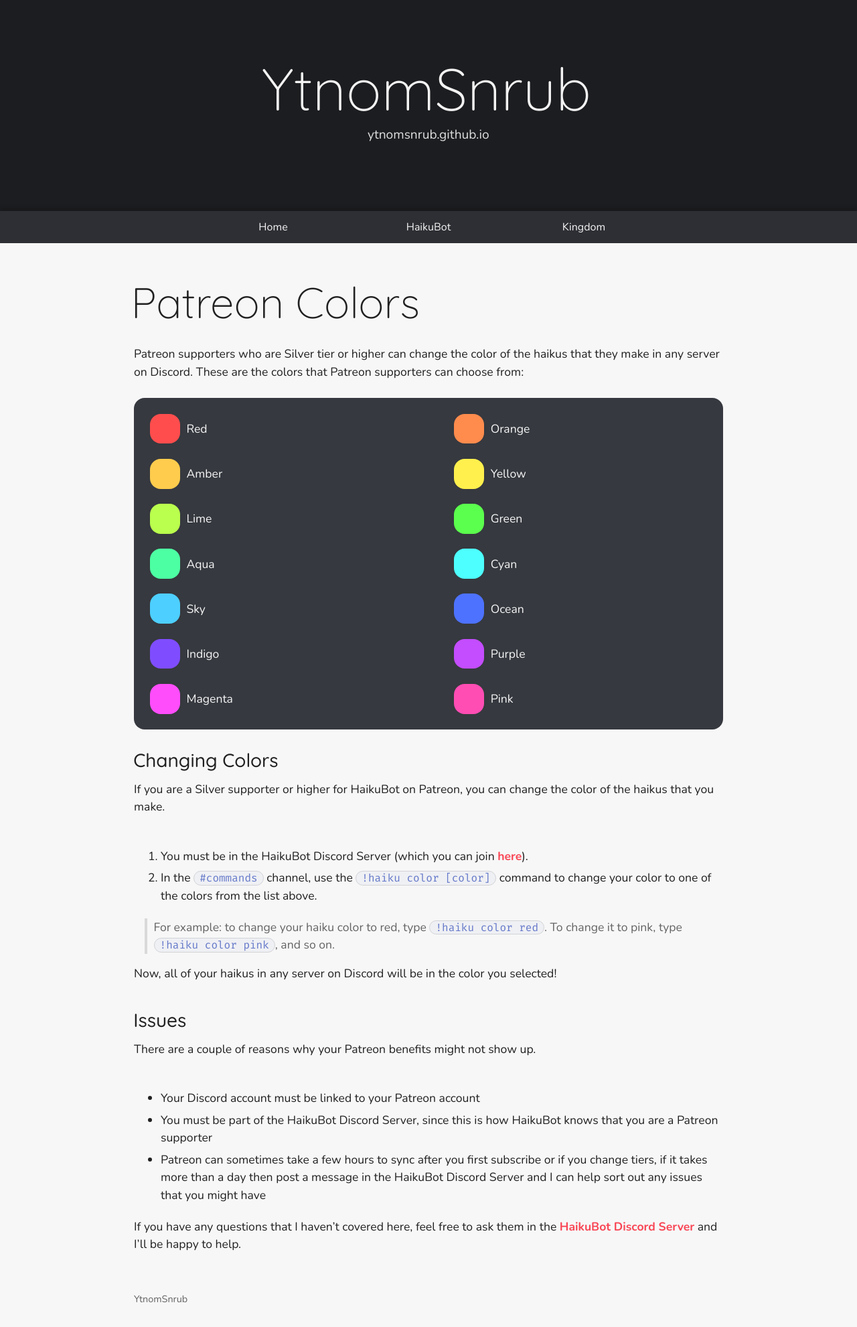
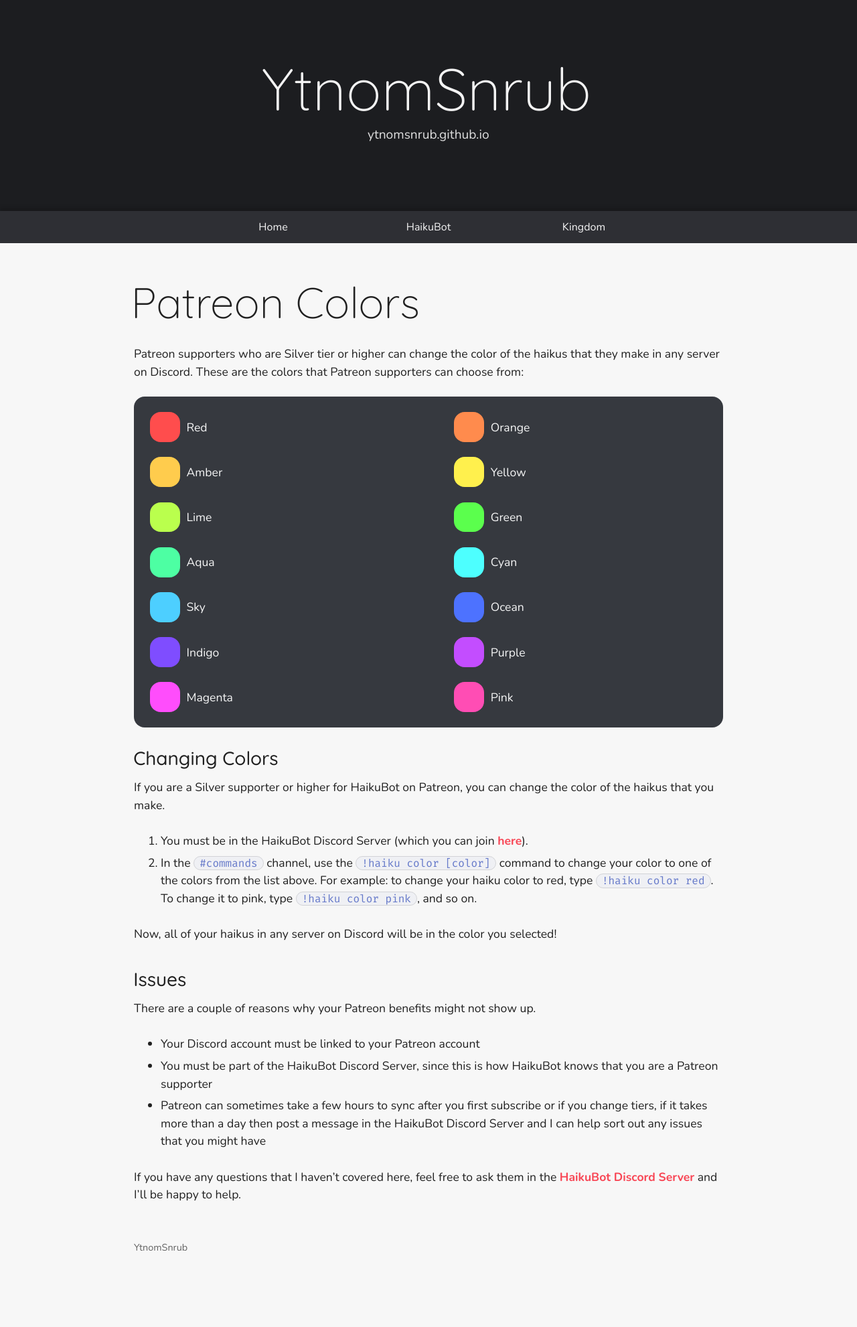
Before and after one commit to YtnomSnrub/ytnomsnrub.github.io, a Jekyll site: the page built from haikubot/guides/patreon-customization.md, in a window 1280 px wide. Shown: the whole page at 67% size. Built offline with Jekyll 4.4.1, drawn with Linux system fonts in a browser that asks for light colours; nearby versions of some CDN libraries; our own code applies the rules of GitHub Pages for plain Markdown files; after the commit the page ends 1904 px from its top, so only the background shows below that.

Commit message:
Formatting fixes

```diff
--- a/_scss/page/text.scss
+++ b/_scss/page/text.scss
@@ -101,11 +101,11 @@
     }
 
     p {
-        padding-bottom: 1.5em;
+        padding-bottom: 1.5rem;
     }
 
     blockquote {
-        margin: 0 1rem 1rem;
+        margin: 0 1rem 1.5rem;
         padding: 0;
         padding-left: 0.6rem;
 
@@ -115,6 +115,12 @@
         p {
             padding-bottom: 0;
         }
+    }
+
+    ul,
+    ol {
+        margin: 0;
+        padding-bottom: 1.5rem;
     }
 
     li {
--- a/haikubot/guides/patreon-customization.md
+++ b/haikubot/guides/patreon-customization.md
@@ -44,9 +44,7 @@
 If you are a Silver supporter or higher for HaikuBot on Patreon, you can change the color of the haikus that you make.
 
 1. You must be in the HaikuBot Discord Server (which you can join [here](https://discord.gg/Cm5v93M)).
-1. In the `#commands` channel, use the `!haiku color [color]` command to change your color to one of the colors from the list above.
-
->For example: to change your haiku color to red, type `!haiku color red`. To change it to pink, type `!haiku color pink`, and so on.
+1. In the `#commands` channel, use the `!haiku color [color]` command to change your color to one of the colors from the list above. For example: to change your haiku color to red, type `!haiku color red`. To change it to pink, type `!haiku color pink`, and so on.
 
 Now, all of your haikus in any server on Discord will be in the color you selected!
 
```
